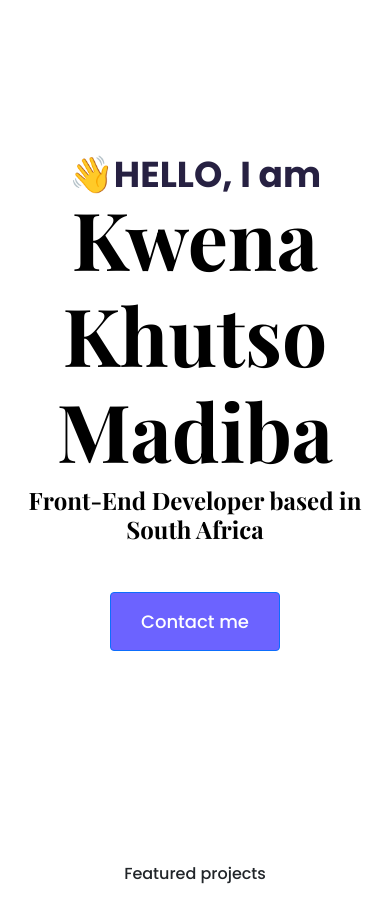
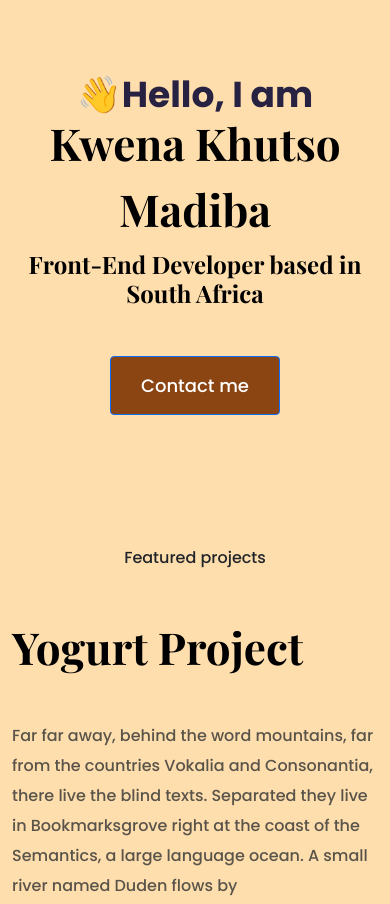
Before and after one commit to KhUts0M/Portfolio, a plain HTML site: page index.html in a window 390 px wide. Shown: the top 904 px of the page. Drawn offline with nearby package versions, Linux system fonts and the light colour scheme.

Commit message:
changed the first paragraph and background color

```diff
--- a/index.html
+++ b/index.html
@@ -23,7 +23,7 @@
   </head>
   <body>
     <div class="hero">
-      <p>👋HELLO, I am</p>
+      <p>👋Hello, I am</p>
       <h1>Kwena Khutso Madiba</h1>
       <h2 class="mb-5">Front-End Developer based in South Africa</h2>
       <div>
--- a/styles/portfolio.css
+++ b/styles/portfolio.css
@@ -21,6 +21,7 @@ p {
 }
 body {
   font-family: var(--default-font-family);
+  background-color: navajowhite;
 }
 .hero {
   background: var(--secondary-color);
@@ -35,6 +36,7 @@ body {
 }
 h1 {
   font-size: 80px;
+  line-height: 1.5;
 }
 .hero h2 {
   font-family: var(--heading-font-family);
@@ -44,7 +46,7 @@ h1 {
 .btn-primary {
   font-size: 18px;
   line-height: 27px;
-  background: var(--primary-color);
+  background: saddlebrown;
   border-radius: 4px;
   color: white;
   padding: 15px 30px;
@@ -63,7 +65,17 @@ h2 {
 .project-description {
   padding: 120px 60px;
 }
-@media (max-width: 960px) {
+@media (max-width: 900px) {
+  h1 {
+    font-size: 44px;
+    line-height: 1.5;
+  }
+  h2 {
+    font-size: 44px;
+  }
+  .hero {
+    padding: 80px 20px;
+  }
   .project-description {
     padding: 0;
     text-align: center;
```
